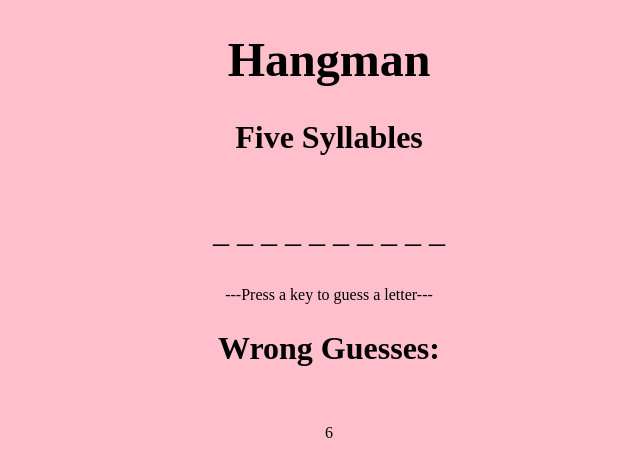
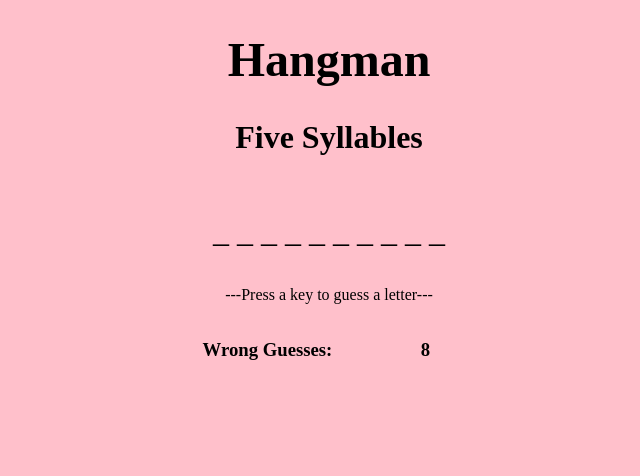
Before and after one commit to TabiNylove/Hangman, a plain HTML site: page index.html in a window 1280 px wide. Shown: the whole page, without its empty margins (311-951 px from the left). Drawn offline with Linux system fonts and the light colour scheme.

Commit message:
fixed wrong guess counter

```diff
--- a/assets/css/style.css
+++ b/assets/css/style.css
@@ -1,3 +1,32 @@
+#directions {
+	display: block;
+}
+
+#wrongDiv {
+	display: flex;
+	justify-content: flex-start;
+}
+
+#wrongGuess {
+	float: left;
+	margin-left: 40%;
+	padding-bottom: 15px;
+}
+
+#guessNum {
+	padding-left: 7%;
+	padding-bottom: 15px;
+}
+
+#underscoreDiv {
+	font-size: 2em;
+	padding-bottom: 20px;
+}
+
+#wrongLetter {
+	clear: both;
+}
+
 body {
 	background-color: pink;
 	text-align: center;
@@ -15,11 +44,3 @@ h2 {
 p {
 	display: inline;
 }
-
-#directions {
-	display: block;
-}
-#underscoreDiv {
-	font-size: 2em;
-	padding-bottom: 20px;
-}
--- a/assets/javascript/game.js
+++ b/assets/javascript/game.js
@@ -58,7 +58,7 @@ var word = [
 
 //PRESSING KEYS
 
-	var guessCounter = 6;
+	var guessCounter = 8;
 	var guessNum = document.getElementById("guessNum")
 	guessNum.innerHTML = guessCounter;
 
@@ -69,22 +69,20 @@ var word = [
 		// keystroke will become var "userKey"
   		let userKey = event.key;
 
-  		// if keystroke matches a letter in the random word ...
+
   		for (var i = 0; i < randomWord.length; i++) {
 
+  			// if keystroke matches a letter in the random word ...
   			if (randomWord[i] === userKey) {
 
   				// ... replace "_ " with the corresponding letter
   				document.getElementById(i).innerHTML = userKey + " ";
   				console.log("Yes: " + userKey);
-
+  				var correct = true;
+			}
+  		}
   		// if keystroke is wrong----
-  			// } else if (guessCounter === 0) {
-
-  			// 	// this is game over
-  			// 	alert("You can't see it, but your man has been hanged. Oops.")
-
-  			} else if (randomWord[i] !== userKey) {
+  		if (!correct) {
 
   			// this adds the letter to a <p> tag
   			var wrongLetter = document.getElementById("wrongLetter");
@@ -95,10 +93,12 @@ var word = [
   			guessCounter = guessCounter - 1;
   			guessNum.innerHTML = guessCounter;
   			console.log("No: " + userKey);
-  			}
+
+  			} else if (guessCounter === 0) {
+  				// this is game over
+  				alert("You can't see it, but your man has been hanged. Oops.")
 
   		}
-
 	}, true);
 
 
--- a/index.html
+++ b/index.html
@@ -12,13 +12,12 @@
 
 	<p id="directions">---Press a key to guess a letter---</p>
 
-	<div id="wrongGuess">
-		<h2>Wrong Guesses:</h2>
-		<p id="guessNum"></p>
-		<p id="wrongLetter"></p>
+	<div id="wrongDiv">
+		<h3 id="wrongGuess">Wrong Guesses:</h3>
+		<h3 id="guessNum"></h3>
 	</div>
 
-
+	<p id="wrongLetter"></p>
 
 
 
```
Lines whose indentation alone changed are shown as unchanged.
